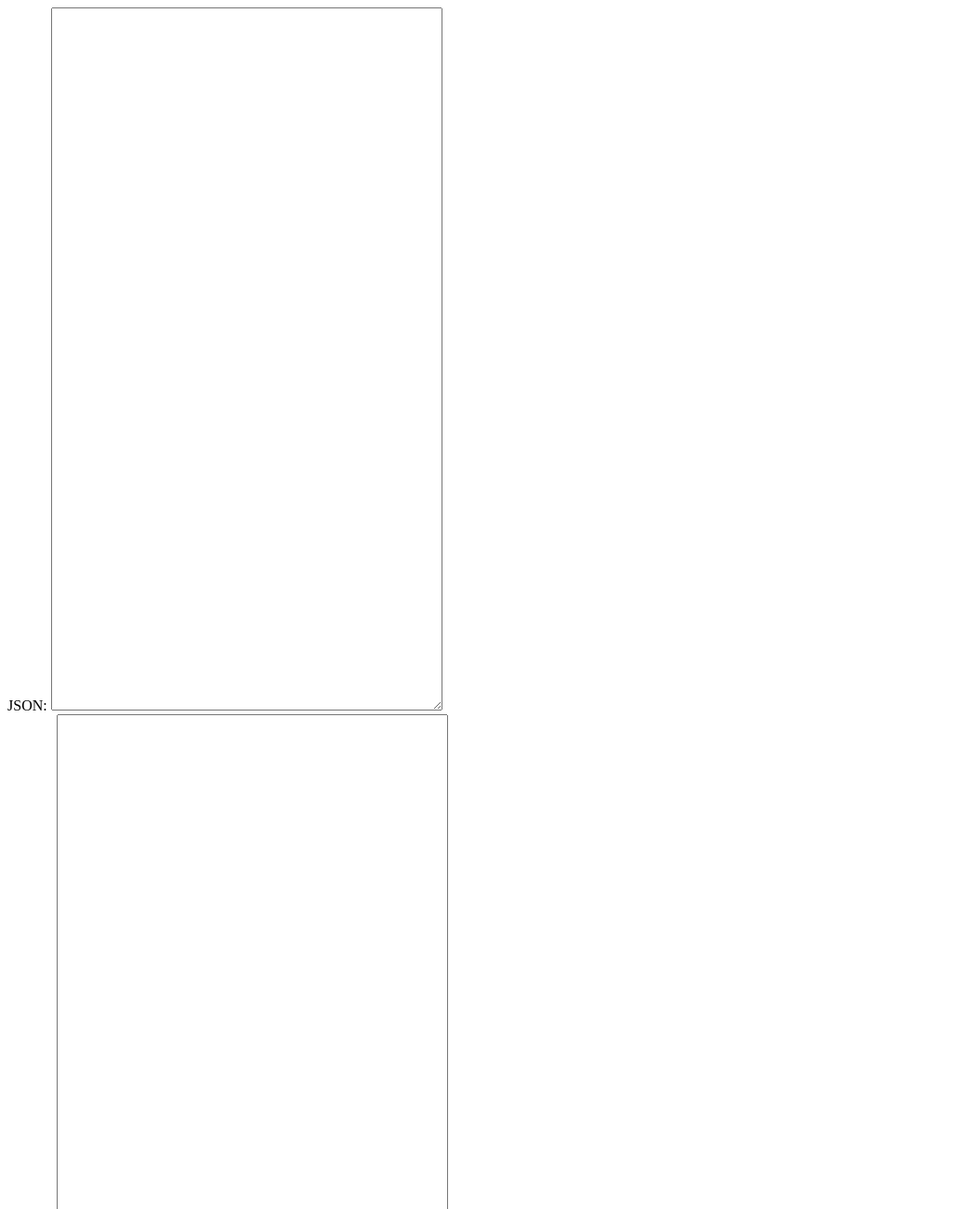
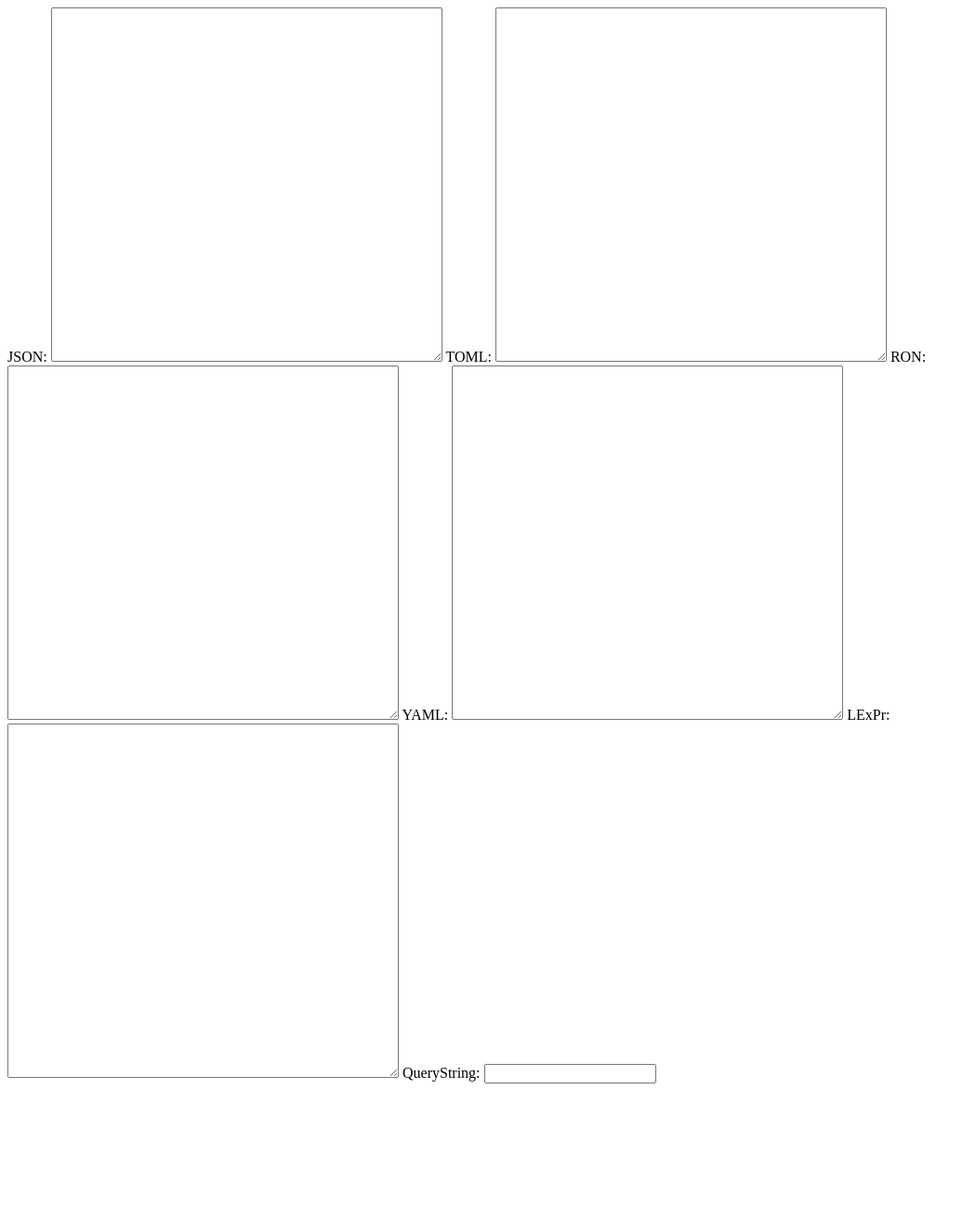
Before and after one commit to inflectrix/format-conv, a plain HTML site: page static/index.html in a window 1280 px wide. Shown: the top 1300 px of the page at 93% size, without its empty margins (0-1050 px from the left). After the commit the page ends 1173 px from the top, so only its background shows below. Drawn offline with Linux system fonts and the light colour scheme.

Commit message:
more html configuration

```diff
--- a/static/index.html
+++ b/static/index.html
@@ -6,20 +6,19 @@
     </head>
     <body>
         <label for="jsonbox">JSON:</label>
-        <textarea id="jsonbox" rows="50" cols="50" onchange="desJson()"></textarea>
-        <br>
+        <textarea id="jsonbox" rows="25" cols="50" onchange="desJson()"></textarea>
+
         <label for="tomlbox">TOML:</label>
-        <textarea id="tomlbox" rows="50" cols="50" onchange="desToml()"/></textarea>
-        <br>
+        <textarea id="tomlbox" rows="25" cols="50" onchange="desToml()"/></textarea>
         <label for="ronbox">RON:</label>
-        <textarea id="ronbox" rows="50" cols="50" onchange="desRon()"/></textarea>
-        <br>
+        <textarea id="ronbox" rows="25" cols="50" onchange="desRon()"/></textarea>
+
         <label for="yamlbox">YAML:</label>
-        <textarea id="yamlbox" rows="50" cols="50" onchange="desYaml()"/></textarea>
-        <br>
+        <textarea id="yamlbox" rows="25" cols="50" onchange="desYaml()"/></textarea>
+
         <label for="lexprbox">LExPr:</label>
-        <textarea id="lexprbox" rows="50" cols="50" onchange="desLexpr()"/></textarea>
-        <br>
+        <textarea id="lexprbox" rows="25" cols="50" onchange="desLexpr()"/></textarea>
+
         <label for="qsbox">QueryString:</label>
         <input type="text" onchange="desQS()" id="qsbox">
     </body>
```
